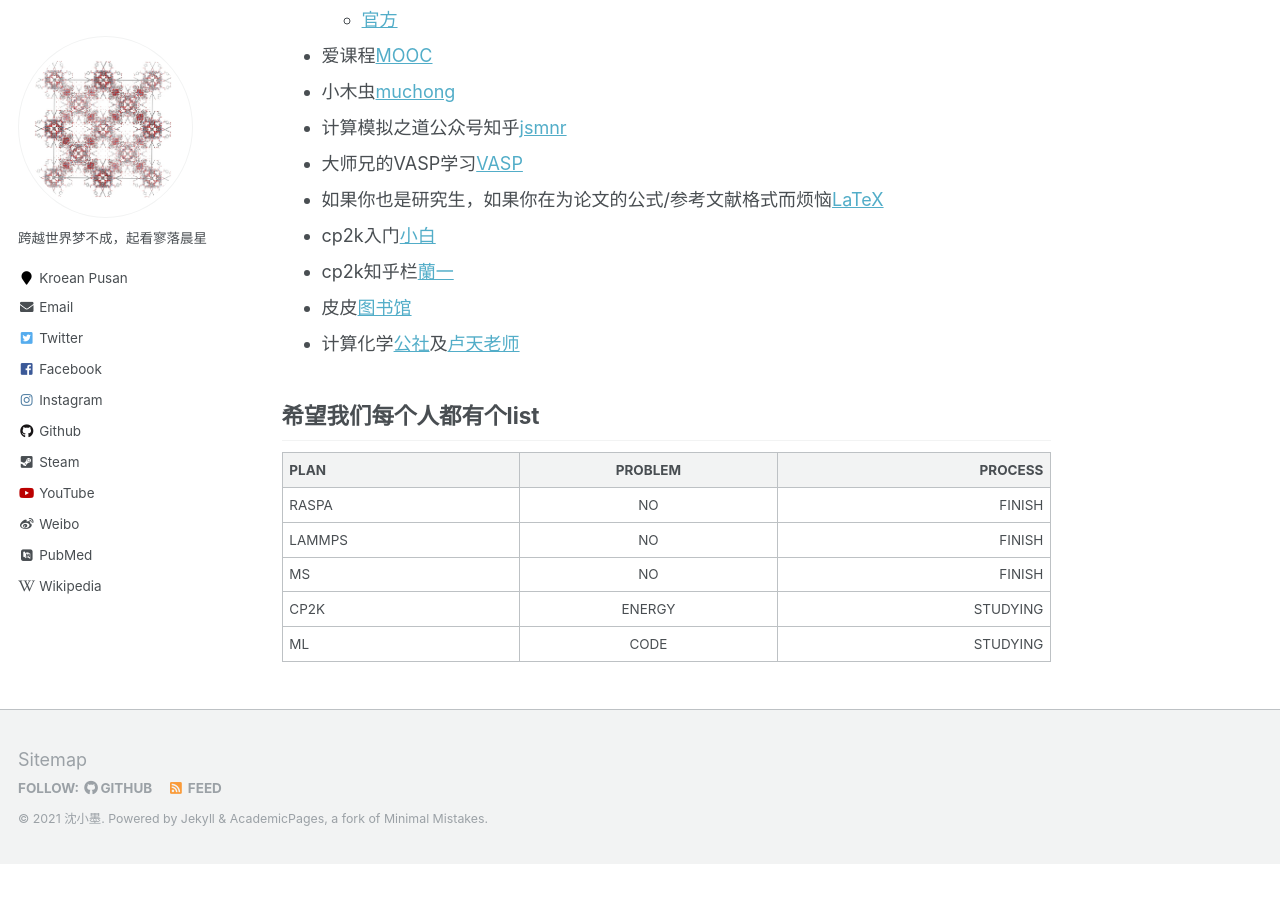
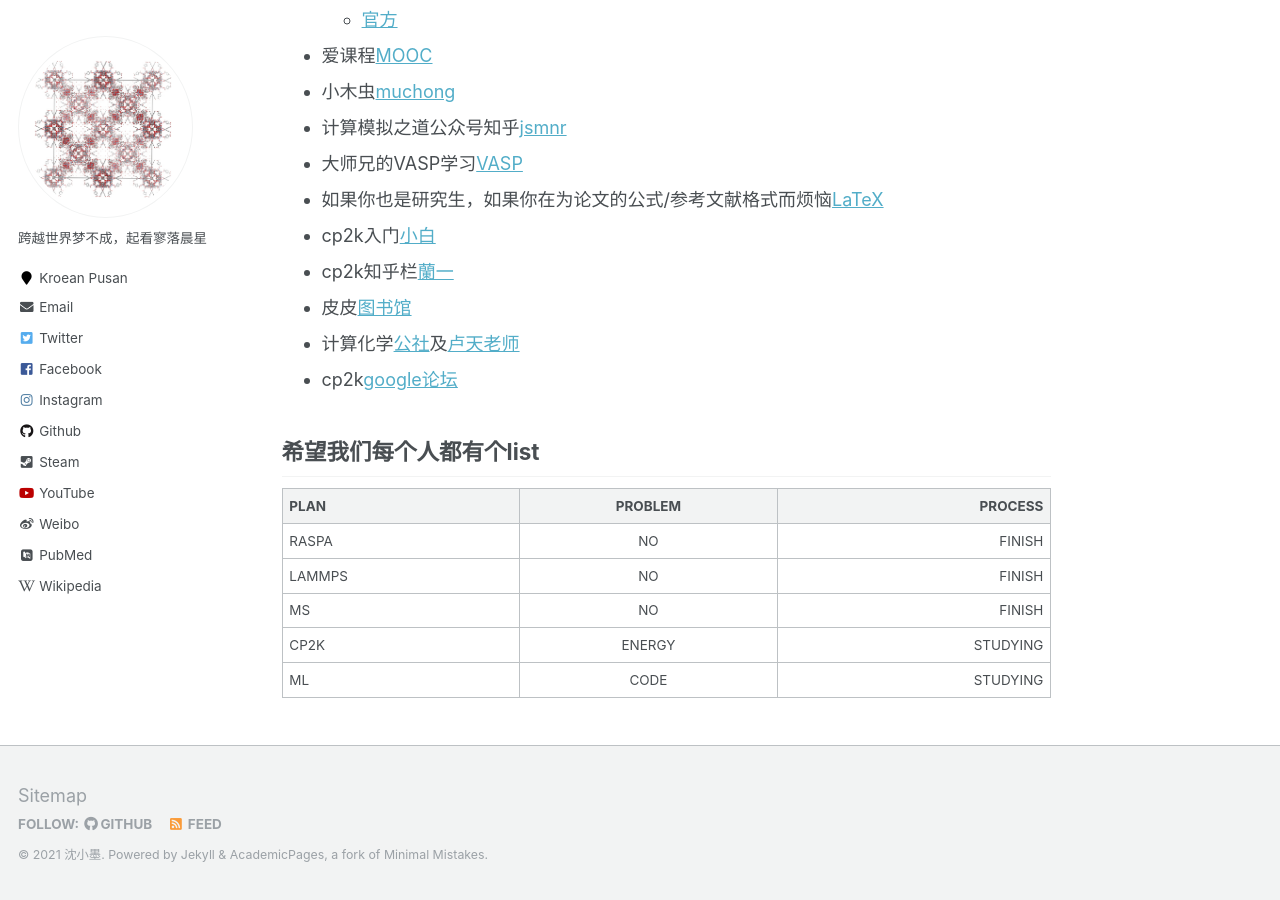
Before and after one commit to sxm13/ZGBshenxiaomoCV.github.io, a Jekyll site: the page built from _pages/markdown.md, in a window 1280 px wide and 900 px high, scrolled down 1919 px. Built offline with Jekyll 4.4.1, drawn with Linux system fonts in a browser that asks for light colours; some web fonts are replaced; before the commit the page ends 2783 px from its top, so only the background shows below that.

Commit message:
Update markdown.md

```diff
--- a/_pages/markdown.md
+++ b/_pages/markdown.md
@@ -66,6 +66,7 @@
 * cp2k知乎栏[蘭一](https://www.zhihu.com/people/lan-yi-27/posts?page=1 "cp2k")
 * 皮皮[图书馆](http://www.xttsg.com/ "pipi")
 * 计算化学[公社](http://bbs.keinsci.com/forum.php "keyin")及[卢天老师](http://www.keinsci.com/members/Tian_Lu.shtml "lutian")
+* cp2k[google论坛](https://groups.google.com/g/cp2k "cp2k")
 
 
 ## 希望我们每个人都有个list
```
